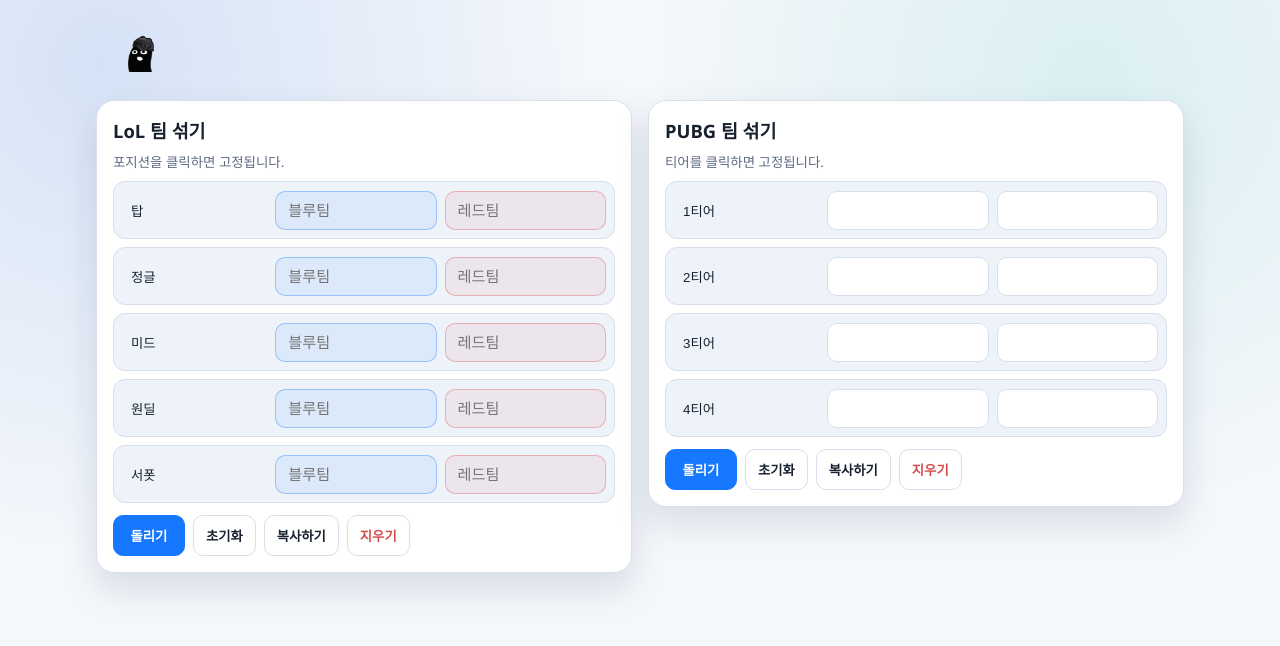
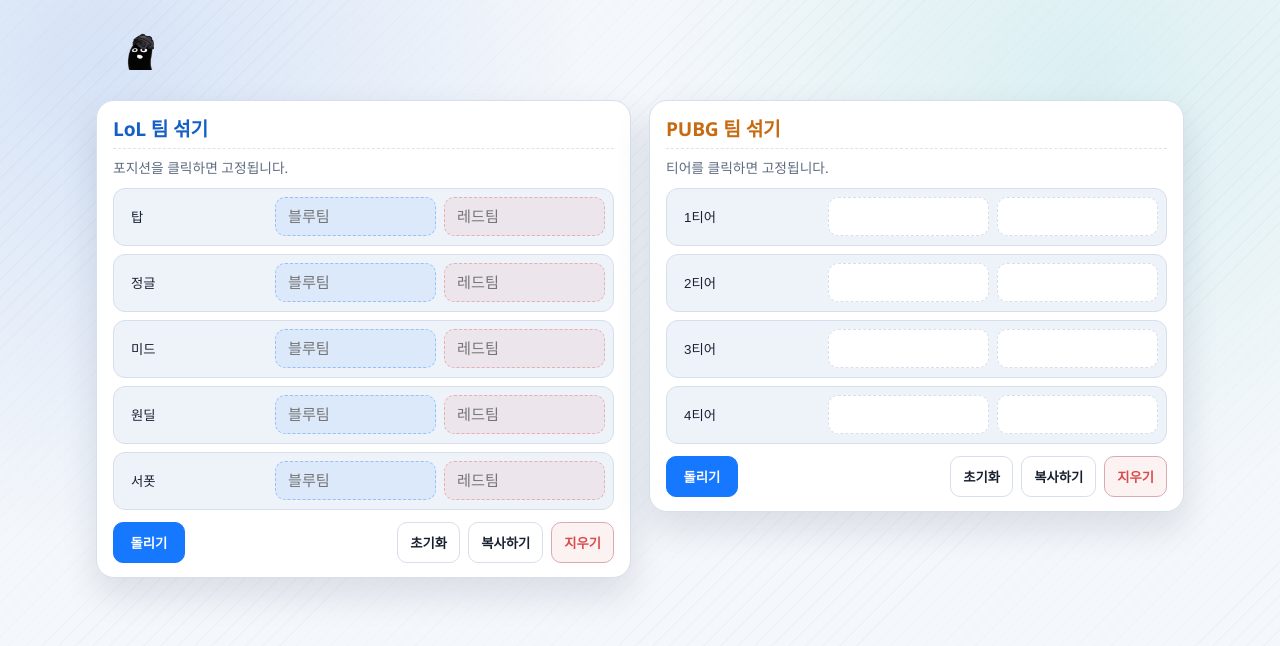
Before and after one commit to 50091page/soopi-utils, a React (Vite) app: page / in a window 1280 px wide. Shown: the top 646 px of the page. Built offline with nearby package versions, Linux system fonts and the light colour scheme.

Commit message:
feat: polish shuffle visuals and duplicate detection UX

```diff
--- a/src/components/RowSwapGrid.tsx
+++ b/src/components/RowSwapGrid.tsx
@@ -7,8 +7,10 @@
 
 type RowSwapGridProps = {
   title: string;
+  variant?: "lol" | "pubg";
   lockGuide: string;
   shuffleCount: number;
+  isBusy?: boolean;
   rows: string[];
   values: RowPair[];
   locks: boolean[];
@@ -28,8 +30,10 @@
 
 export function RowSwapGrid({
   title,
+  variant = "lol",
   lockGuide,
   shuffleCount,
+  isBusy = false,
   rows,
   values,
   locks,
@@ -43,7 +47,26 @@
   onResetCount,
   onClearMembers,
 }: RowSwapGridProps) {
-  const shuffleLabel = shuffleCount > 0 ? String(shuffleCount) : "돌리기";
+  const shuffleLabel = isBusy ? "섞는 중..." : shuffleCount > 0 ? String(shuffleCount) : "돌리기";
+
+  const normalizedCounts = useMemo(() => {
+    const counts = new Map<string, number>();
+    values.forEach((row) => {
+      [row.left, row.right].forEach((name) => {
+        const normalized = name.trim().toLowerCase();
+        if (!normalized) {
+          return;
+        }
+        counts.set(normalized, (counts.get(normalized) ?? 0) + 1);
+      });
+    });
+    return counts;
+  }, [values]);
+
+  const hasDuplicates = useMemo(
+    () => Array.from(normalizedCounts.values()).some((count) => count > 1),
+    [normalizedCounts]
+  );
 
   const indexedRows = useMemo(
     () => rows.map((row, index) => ({ label: row, index })),
@@ -51,12 +74,15 @@
   );
 
   return (
-    <section className="tool-card">
+    <section className={`tool-card tool-card-${variant}${isBusy ? " is-busy" : ""}`}>
+      <div className="tool-card-head">
         <h2>{title}</h2>
+      </div>
       <p className="lock-guide">{lockGuide}</p>
+      {hasDuplicates ? <p className="duplicate-guide">중복된 이름이 있습니다.</p> : null}
       <div className="row-list">
         {indexedRows.map(({ label, index }) => (
-          <div className="row-item" key={label}>
+          <div className={`row-item${locks[index] ? " is-locked" : ""}`} key={label}>
             <div className="row-label">
               <button
                 type="button"
@@ -64,6 +90,7 @@
                 onClick={() => onLockChange(index, !locks[index])}
                 aria-pressed={locks[index]}
                 tabIndex={-1}
+                disabled={isBusy}
               >
                 <span>{label}</span>
                 {locks[index] ? <span className="lock-pill">고정</span> : null}
@@ -71,15 +98,39 @@
             </div>
 
             <input
-              className={`name-input${useTeamTint ? " team-blue" : ""}`}
+              className={`name-input${useTeamTint ? " team-blue" : ""}${
+                (normalizedCounts.get((values[index]?.left ?? "").trim().toLowerCase()) ?? 0) > 1
+                  ? " is-duplicate"
+                  : (values[index]?.left ?? "").trim()
+                    ? " is-filled"
+                    : " is-empty"
+              }`}
               value={values[index]?.left ?? ""}
               placeholder={leftPlaceholder}
+              disabled={isBusy}
+              aria-invalid={
+                (normalizedCounts.get((values[index]?.left ?? "").trim().toLowerCase()) ?? 0) > 1
+                  ? true
+                  : undefined
+              }
               onChange={(event) => onValueChange(index, "left", event.target.value)}
             />
             <input
-              className={`name-input${useTeamTint ? " team-red" : ""}`}
+              className={`name-input${useTeamTint ? " team-red" : ""}${
+                (normalizedCounts.get((values[index]?.right ?? "").trim().toLowerCase()) ?? 0) > 1
+                  ? " is-duplicate"
+                  : (values[index]?.right ?? "").trim()
+                    ? " is-filled"
+                    : " is-empty"
+              }`}
               value={values[index]?.right ?? ""}
               placeholder={rightPlaceholder}
+              disabled={isBusy}
+              aria-invalid={
+                (normalizedCounts.get((values[index]?.right ?? "").trim().toLowerCase()) ?? 0) > 1
+                  ? true
+                  : undefined
+              }
               onChange={(event) => onValueChange(index, "right", event.target.value)}
             />
           </div>
@@ -87,20 +138,24 @@
       </div>
 
       <div className="button-row">
-        <button type="button" className="btn primary" onClick={onShuffle}>
+        <div className="btn-group btn-group-primary">
+          <button type="button" className="btn primary" onClick={onShuffle} disabled={isBusy}>
             {shuffleLabel}
           </button>
-        <button type="button" className="btn" onClick={onResetCount}>
+        </div>
+        <div className="btn-group btn-group-secondary">
+          <button type="button" className="btn" onClick={onResetCount} disabled={isBusy}>
             초기화
           </button>
           {extraAction ? (
-          <button type="button" className="btn" onClick={extraAction.onClick}>
+            <button type="button" className="btn" onClick={extraAction.onClick} disabled={isBusy}>
               {extraAction.label}
             </button>
           ) : null}
-        <button type="button" className="btn danger" onClick={onClearMembers}>
+          <button type="button" className="btn danger" onClick={onClearMembers} disabled={isBusy}>
             지우기
           </button>
+        </div>
       </div>
     </section>
   );
--- a/src/features/lol/LolTool.tsx
+++ b/src/features/lol/LolTool.tsx
@@ -26,27 +26,36 @@
     "soopi-utils.lol.state",
     createDefaultState()
   );
-  const [showCopyToast, setShowCopyToast] = useState(false);
+  const [isShuffling, setIsShuffling] = useState(false);
+  const [toastMessage, setToastMessage] = useState<string | null>(null);
   const toastTimerRef = useRef<number | null>(null);
+  const animationIntervalRef = useRef<number | null>(null);
+  const animationTimeoutRef = useRef<number | null>(null);
 
   useEffect(() => {
     return () => {
       if (toastTimerRef.current !== null) {
         window.clearTimeout(toastTimerRef.current);
       }
+      if (animationIntervalRef.current !== null) {
+        window.clearInterval(animationIntervalRef.current);
+      }
+      if (animationTimeoutRef.current !== null) {
+        window.clearTimeout(animationTimeoutRef.current);
+      }
     };
   }, []);
 
-  const showCopiedNotice = () => {
-    setShowCopyToast(false);
+  const showNotice = (message: string) => {
+    setToastMessage(null);
     if (toastTimerRef.current !== null) {
       window.clearTimeout(toastTimerRef.current);
     }
 
     requestAnimationFrame(() => {
-      setShowCopyToast(true);
+      setToastMessage(message);
       toastTimerRef.current = window.setTimeout(() => {
-        setShowCopyToast(false);
+        setToastMessage(null);
       }, 1400);
     });
   };
@@ -63,7 +72,7 @@
 
     try {
       await navigator.clipboard.writeText(text);
-      showCopiedNotice();
+      showNotice("복사가 되었습니다.");
       return;
     } catch {
       const textarea = document.createElement("textarea");
@@ -75,7 +84,7 @@
       textarea.select();
       document.execCommand("copy");
       document.body.removeChild(textarea);
-      showCopiedNotice();
+      showNotice("복사가 되었습니다.");
     }
   };
 
@@ -97,14 +106,45 @@
   };
 
   const onShuffle = () => {
-    setState((prev) => ({
-      ...prev,
-      shuffleCount: (prev.shuffleCount ?? 0) + 1,
-      values: shuffleSwapRows(
-        prev.values.map((pair, index) => ({ ...pair, locked: prev.locks[index] })),
-        allowEmptySwap
-      ).map(({ left, right }) => ({ left, right })),
-    }));
+    if (isShuffling) {
+      return;
+    }
+
+    const finalValues = shuffleSwapRows(
+      state.values.map((pair, index) => ({ ...pair, locked: state.locks[index] })),
+      allowEmptySwap
+    ).map(({ left, right }) => ({ left, right }));
+
+    setIsShuffling(true);
+
+    animationIntervalRef.current = window.setInterval(() => {
+      setState((prev) => ({
+        ...prev,
+        values: prev.values.map((pair, index) => {
+          if (prev.locks[index]) {
+            return pair;
+          }
+          if (Math.random() < 0.5) {
+            return { left: pair.right, right: pair.left };
+          }
+          return pair;
+        }),
+      }));
+    }, 80);
+
+    animationTimeoutRef.current = window.setTimeout(() => {
+      if (animationIntervalRef.current !== null) {
+        window.clearInterval(animationIntervalRef.current);
+        animationIntervalRef.current = null;
+      }
+      setState((prev) => ({
+        ...prev,
+        shuffleCount: (prev.shuffleCount ?? 0) + 1,
+        values: finalValues,
+      }));
+      setIsShuffling(false);
+      animationTimeoutRef.current = null;
+    }, 820);
   };
 
   const onResetCount = () => {
@@ -125,8 +165,10 @@
     <>
       <RowSwapGrid
         title="LoL 팀 섞기"
+        variant="lol"
         lockGuide="포지션을 클릭하면 고정됩니다."
         shuffleCount={state.shuffleCount ?? 0}
+        isBusy={isShuffling}
         useTeamTint={true}
         rows={LOL_ROWS}
         values={state.values}
@@ -140,9 +182,9 @@
         onClearMembers={onClearMembers}
         extraAction={{ label: "복사하기", onClick: copyRows }}
       />
-      {showCopyToast ? (
+      {toastMessage ? (
         <div className="toast-notice" role="status" aria-live="polite">
-          복사가 되었습니다.
+          {toastMessage}
         </div>
       ) : null}
     </>
--- a/src/features/pubg/PubgTool.tsx
+++ b/src/features/pubg/PubgTool.tsx
@@ -26,27 +26,36 @@
     "soopi-utils.pubg.state",
     createDefaultState()
   );
-  const [showCopyToast, setShowCopyToast] = useState(false);
+  const [isShuffling, setIsShuffling] = useState(false);
+  const [toastMessage, setToastMessage] = useState<string | null>(null);
   const toastTimerRef = useRef<number | null>(null);
+  const animationIntervalRef = useRef<number | null>(null);
+  const animationTimeoutRef = useRef<number | null>(null);
 
   useEffect(() => {
     return () => {
       if (toastTimerRef.current !== null) {
         window.clearTimeout(toastTimerRef.current);
       }
+      if (animationIntervalRef.current !== null) {
+        window.clearInterval(animationIntervalRef.current);
+      }
+      if (animationTimeoutRef.current !== null) {
+        window.clearTimeout(animationTimeoutRef.current);
+      }
     };
   }, []);
 
-  const showCopiedNotice = () => {
-    setShowCopyToast(false);
+  const showNotice = (message: string) => {
+    setToastMessage(null);
     if (toastTimerRef.current !== null) {
       window.clearTimeout(toastTimerRef.current);
     }
 
     requestAnimationFrame(() => {
-      setShowCopyToast(true);
+      setToastMessage(message);
       toastTimerRef.current = window.setTimeout(() => {
-        setShowCopyToast(false);
+        setToastMessage(null);
       }, 1400);
     });
   };
@@ -58,7 +67,7 @@
 
     try {
       await navigator.clipboard.writeText(text);
-      showCopiedNotice();
+      showNotice("복사가 되었습니다.");
       return;
     } catch {
       const textarea = document.createElement("textarea");
@@ -70,7 +79,7 @@
       textarea.select();
       document.execCommand("copy");
       document.body.removeChild(textarea);
-      showCopiedNotice();
+      showNotice("복사가 되었습니다.");
     }
   };
 
@@ -92,14 +101,45 @@
   };
 
   const onShuffle = () => {
-    setState((prev) => ({
-      ...prev,
-      shuffleCount: (prev.shuffleCount ?? 0) + 1,
-      values: shuffleSwapRows(
-        prev.values.map((pair, index) => ({ ...pair, locked: prev.locks[index] })),
-        allowEmptySwap
-      ).map(({ left, right }) => ({ left, right })),
-    }));
+    if (isShuffling) {
+      return;
+    }
+
+    const finalValues = shuffleSwapRows(
+      state.values.map((pair, index) => ({ ...pair, locked: state.locks[index] })),
+      allowEmptySwap
+    ).map(({ left, right }) => ({ left, right }));
+
+    setIsShuffling(true);
+
+    animationIntervalRef.current = window.setInterval(() => {
+      setState((prev) => ({
+        ...prev,
+        values: prev.values.map((pair, index) => {
+          if (prev.locks[index]) {
+            return pair;
+          }
+          if (Math.random() < 0.5) {
+            return { left: pair.right, right: pair.left };
+          }
+          return pair;
+        }),
+      }));
+    }, 80);
+
+    animationTimeoutRef.current = window.setTimeout(() => {
+      if (animationIntervalRef.current !== null) {
+        window.clearInterval(animationIntervalRef.current);
+        animationIntervalRef.current = null;
+      }
+      setState((prev) => ({
+        ...prev,
+        shuffleCount: (prev.shuffleCount ?? 0) + 1,
+        values: finalValues,
+      }));
+      setIsShuffling(false);
+      animationTimeoutRef.current = null;
+    }, 820);
   };
 
   const onResetCount = () => {
@@ -120,8 +160,10 @@
     <>
       <RowSwapGrid
         title="PUBG 팀 섞기"
+        variant="pubg"
         lockGuide="티어를 클릭하면 고정됩니다."
         shuffleCount={state.shuffleCount ?? 0}
+        isBusy={isShuffling}
         rows={PUBG_ROWS}
         values={state.values}
         locks={state.locks}
@@ -132,9 +174,9 @@
         onClearMembers={onClearMembers}
         extraAction={{ label: "복사하기", onClick: copyRows }}
       />
-      {showCopyToast ? (
+      {toastMessage ? (
         <div className="toast-notice" role="status" aria-live="polite">
-          복사가 되었습니다.
+          {toastMessage}
         </div>
       ) : null}
     </>
--- a/src/styles.css
+++ b/src/styles.css
@@ -9,6 +9,8 @@
   --accent-strong: #0d58c5;
   --danger: #d94b4b;
   --shadow: 0 16px 36px rgba(20, 32, 64, 0.12);
+  --radius-card: 18px;
+  --radius-row: 12px;
 }
 
 :root[data-theme="dark"] {
@@ -33,6 +35,13 @@
   font-family: "Pretendard", "Noto Sans KR", "Segoe UI", sans-serif;
   color: var(--text);
   background:
+    repeating-linear-gradient(
+      -45deg,
+      rgba(20, 36, 72, 0.022) 0px,
+      rgba(20, 36, 72, 0.022) 1px,
+      transparent 1px,
+      transparent 12px
+    ),
     radial-gradient(circle at 8% 8%, rgba(40, 110, 220, 0.15), transparent 35%),
     radial-gradient(circle at 85% 10%, rgba(35, 186, 175, 0.12), transparent 33%),
     var(--bg);
@@ -46,7 +55,7 @@
 .app-shell {
   max-width: 1120px;
   margin: 0 auto;
-  padding: 22px 16px 40px;
+  padding: 20px 16px 40px;
 }
 
 .app-header {
@@ -54,7 +63,7 @@
   justify-content: flex-start;
   align-items: center;
   gap: 12px;
-  margin-bottom: 16px;
+  margin-bottom: 18px;
   padding: 12px 0;
   border-radius: 16px;
   border: none;
@@ -73,7 +82,7 @@
   border: none;
   background: transparent;
   padding: 0;
-  border-radius: 12px;
+  border-radius: 14px;
   cursor: pointer;
 }
 
@@ -102,26 +111,81 @@
   display: grid;
   grid-template-columns: repeat(2, minmax(0, 1fr));
   align-items: start;
-  gap: 16px;
+  gap: 18px;
 }
 
 .tool-card {
   background: var(--surface);
   border: 1px solid var(--border);
-  border-radius: 18px;
-  padding: 16px;
+  border-radius: var(--radius-card);
+  padding: 16px 16px 14px;
   box-shadow: var(--shadow);
+  transition: border-color 0.2s ease, box-shadow 0.2s ease;
+}
+
+.tool-card.is-busy {
+  cursor: progress;
+  position: relative;
+  overflow: hidden;
+  animation: busy-glow 0.72s ease-in-out infinite;
+}
+
+.tool-card.is-busy::after {
+  content: "";
+  position: absolute;
+  inset: 0;
+  background: linear-gradient(
+    110deg,
+    transparent 0%,
+    rgba(94, 162, 255, 0.14) 45%,
+    rgba(94, 162, 255, 0.22) 52%,
+    rgba(94, 162, 255, 0.14) 59%,
+    transparent 100%
+  );
+  transform: translateX(-120%);
+  animation: busy-sweep 0.95s linear infinite;
+  pointer-events: none;
+}
+
+.tool-card:hover {
+  border-color: color-mix(in srgb, var(--accent) 26%, var(--border));
+}
+
+.tool-card-head {
+  display: flex;
+  align-items: center;
+  margin-bottom: 10px;
+  padding-bottom: 8px;
+  border-bottom: 1px dashed color-mix(in srgb, var(--border) 82%, transparent);
 }
 
 .tool-card h2 {
-  margin: 0 0 12px;
-  font-size: 1.15rem;
+  margin: 0;
+  font-size: 1.2rem;
+  letter-spacing: -0.01em;
+  line-height: 1.2;
+}
+
+.tool-card-lol h2 {
+  color: #165fc6;
+}
+
+.tool-card-pubg h2 {
+  color: #c76b13;
 }
 
 .lock-guide {
+  margin: 0 0 10px;
+  color: var(--muted);
+  font-size: 0.86rem;
+  line-height: 1.35;
+}
+
+.duplicate-guide {
   margin: -4px 0 10px;
-  color: var(--muted);
-  font-size: 0.84rem;
+  color: #c85b1d;
+  font-size: 0.8rem;
+  font-weight: 600;
 }
 
 .row-list {
@@ -136,8 +200,27 @@
   gap: 8px;
   background: var(--surface-strong);
   border: 1px solid var(--border);
-  border-radius: 12px;
+  border-radius: var(--radius-row);
   padding: 8px;
+  transition: background-color 0.16s ease, border-color 0.16s ease;
+}
+
+.row-item:hover {
+  border-color: color-mix(in srgb, var(--accent) 22%, var(--border));
+}
+
+.row-item.is-locked {
+  border-color: color-mix(in srgb, var(--accent) 38%, var(--border));
+  background:
+    linear-gradient(0deg, color-mix(in srgb, var(--accent) 10%, transparent), transparent),
+    var(--surface-strong);
+}
+
+:root[data-theme="dark"] .row-item.is-locked {
+  border-color: color-mix(in srgb, var(--accent) 52%, var(--border));
+  background:
+    linear-gradient(0deg, color-mix(in srgb, var(--accent) 15%, transparent), transparent),
+    var(--surface-strong);
 }
 
 .row-label {
@@ -200,6 +283,7 @@
   color: var(--text);
   padding: 10px 12px;
   font-size: 0.95rem;
+  transition: border-color 0.15s ease, background-color 0.15s ease;
 }
 
 .name-input.team-blue {
@@ -212,6 +296,19 @@
   background: rgba(217, 75, 75, 0.08);
 }
 
+.name-input.is-duplicate {
+  border-color: rgba(220, 120, 25, 0.8);
+  background: rgba(255, 182, 88, 0.14);
+}
+
+.name-input.is-empty {
+  border-style: dashed;
+}
+
+.name-input.is-filled {
+  border-color: color-mix(in srgb, var(--accent) 28%, var(--border));
+}
+
 :root[data-theme="dark"] .name-input.team-blue {
   border-color: rgba(94, 162, 255, 0.5);
   background: rgba(94, 162, 255, 0.14);
@@ -222,9 +319,30 @@
   background: rgba(255, 125, 125, 0.14);
 }
 
+:root[data-theme="dark"] .duplicate-guide {
+  color: #ffbf74;
+}
+
+:root[data-theme="dark"] .name-input.is-duplicate {
+  border-color: rgba(255, 190, 98, 0.9);
+  background: rgba(255, 190, 98, 0.14);
+}
+
 .name-input:focus,
 .btn:focus {
   outline: none;
+}
+
+.name-input:focus-visible {
+  border-color: color-mix(in srgb, var(--accent) 64%, var(--border));
+  box-shadow:
+    0 0 0 1px color-mix(in srgb, var(--surface) 70%, transparent),
+    0 0 0 4px color-mix(in srgb, var(--accent) 22%, transparent);
+}
+
+.name-input:disabled {
+  opacity: 0.72;
+  cursor: not-allowed;
 }
 
 button,
@@ -235,9 +353,20 @@
 
 .button-row {
   margin-top: 12px;
+  display: grid;
+  grid-template-columns: auto 1fr;
+  align-items: center;
+  gap: 8px;
+}
+
+.btn-group {
   display: flex;
   gap: 8px;
   flex-wrap: wrap;
+}
+
+.btn-group-secondary {
+  justify-content: flex-end;
 }
 
 .btn {
@@ -248,6 +377,20 @@
   padding: 10px 12px;
   cursor: pointer;
   font-weight: 600;
+  transition: transform 0.08s ease, filter 0.08s ease, background-color 0.12s ease;
+}
+
+.btn:active {
+  transform: translateY(1px) scale(0.98);
+  filter: brightness(0.96);
+}
+
+.btn:disabled,
+.row-lock-toggle:disabled {
+  opacity: 0.6;
+  cursor: not-allowed;
+  transform: none;
+  filter: none;
 }
 
 .btn.primary {
@@ -264,6 +407,8 @@
 
 .btn.danger {
   color: var(--danger);
+  border-color: color-mix(in srgb, var(--danger) 35%, var(--border));
+  background: color-mix(in srgb, var(--danger) 7%, var(--surface));
 }
 
 .toast-notice {
@@ -271,13 +416,15 @@
   left: 50%;
   top: 24px;
   transform: translateX(-50%);
-  background: var(--text);
+  background: color-mix(in srgb, var(--text) 88%, transparent);
   color: var(--surface);
   padding: 10px 14px;
-  border-radius: 10px;
+  border: 1px solid color-mix(in srgb, var(--surface) 14%, transparent);
+  border-radius: 12px;
   font-size: 0.9rem;
   font-weight: 600;
   box-shadow: var(--shadow);
+  backdrop-filter: blur(6px);
   z-index: 1000;
   animation: toast-fade 1.4s ease forwards;
 }
@@ -298,6 +445,39 @@
   100% {
     opacity: 0;
     transform: translateX(-50%) translateY(-8px);
+  }
+}
+
+@keyframes busy-glow {
+  0% {
+    box-shadow:
+      0 0 0 rgba(94, 162, 255, 0),
+      0 0 0 rgba(94, 162, 255, 0),
+      var(--shadow);
+    border-color: color-mix(in srgb, var(--accent) 34%, var(--border));
+  }
+  50% {
+    box-shadow:
+      0 0 0 4px rgba(94, 162, 255, 0.22),
+      0 0 24px rgba(94, 162, 255, 0.28),
+      var(--shadow);
+    border-color: color-mix(in srgb, var(--accent) 62%, var(--border));
+  }
+  100% {
+    box-shadow:
+      0 0 0 rgba(94, 162, 255, 0),
+      0 0 0 rgba(94, 162, 255, 0),
+      var(--shadow);
+    border-color: color-mix(in srgb, var(--accent) 34%, var(--border));
+  }
+}
+
+@keyframes busy-sweep {
+  0% {
+    transform: translateX(-120%);
+  }
+  100% {
+    transform: translateX(120%);
   }
 }
 
@@ -329,6 +509,21 @@
     font-size: 1rem;
   }
 
+  .button-row {
+    grid-template-columns: 1fr;
+    gap: 10px;
+  }
+
+  .btn-group {
+    width: 100%;
+    display: grid;
+    grid-template-columns: repeat(2, minmax(0, 1fr));
+  }
+
+  .btn-group-secondary {
+    justify-content: stretch;
+  }
+
   .theme-image-toggle-img {
     height: 42px;
   }
```
Lines whose indentation alone changed are shown as unchanged.
